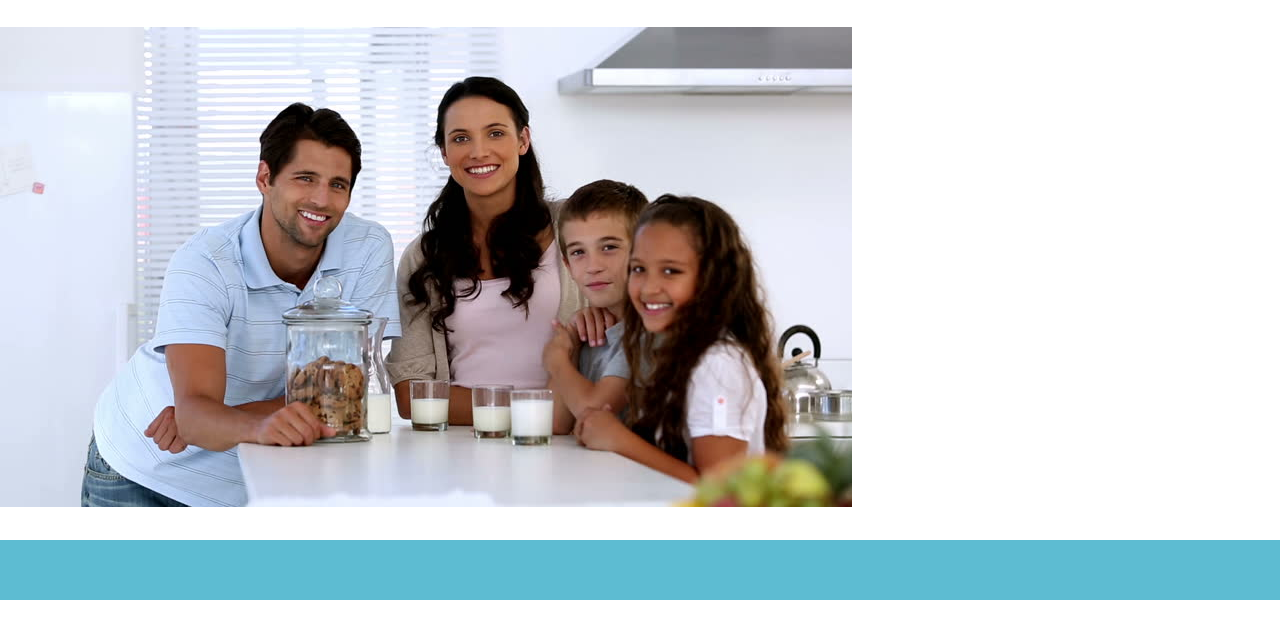
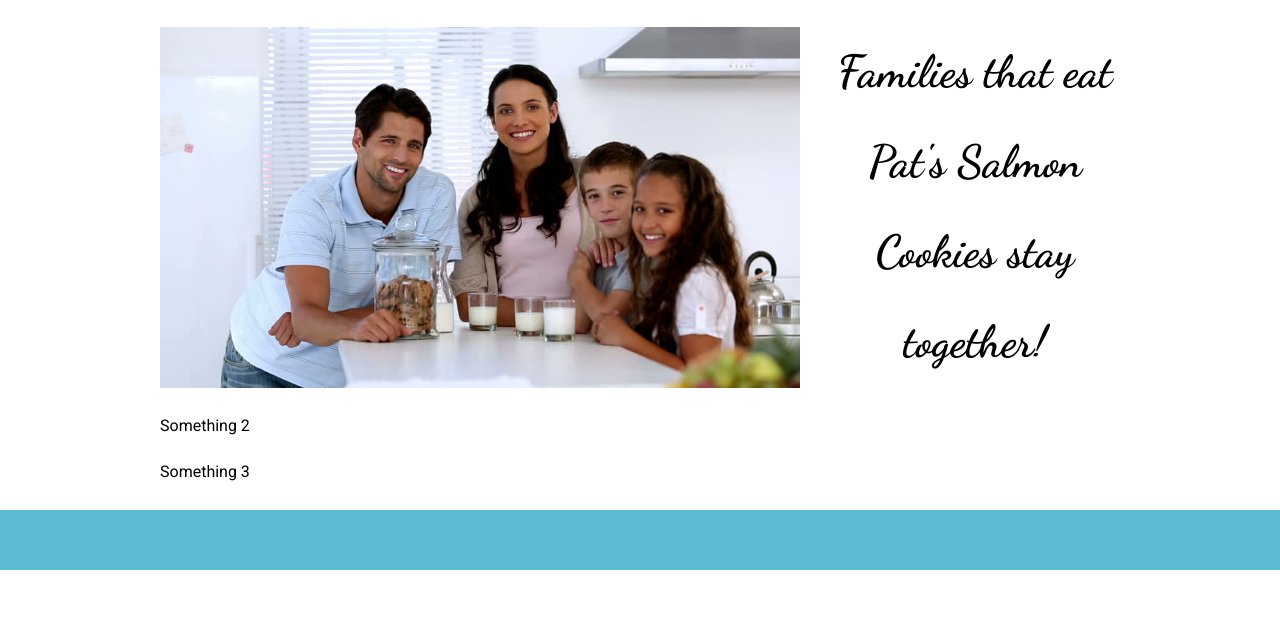
Before and after one commit to stephenchu530/Cookie_Stand, a plain HTML site: page index.html in a window 1280 px wide. Shown: the part 63-702 px from the top of the page. Drawn offline with Linux system fonts and the light colour scheme; a web font is replaced by a local one.

Commit message:
feat: added first section in main

```diff
--- a/css/style.css
+++ b/css/style.css
@@ -1,4 +1,4 @@
-@import url('https://fonts.googleapis.com/css?family=Dokdo|Roboto:400,500,700');
+@import url('https://fonts.googleapis.com/css?family=Dancing+Script:400,700|Dokdo|Roboto:400,500,700');
 
 body {
   font-family: 'Roboto', sans-serif;
@@ -64,7 +64,30 @@ nav ul li a, nav ul li a:link, nav ul li a:visited {
 }
 
 main {
+  overflow: auto;
+}
+
+main section {
+  margin: 0 auto 30px auto;
+  width: 960px;
+}
+
+main section:first-child {
+  height: 361px;
+}
+
+main section:first-child img {
+  width: 640px;
+  margin-right: 30px;
   margin-bottom: 30px;
+}
+
+main section:first-child h3 {
+  font-family: 'Dancing Script', cursive;
+  font-weight: 700;
+  font-size: 45px;
+  text-align: center;
+  line-height: 90px;
 }
 
 footer {
--- a/index.html
+++ b/index.html
@@ -17,7 +17,8 @@
 
     <!-- SCRIPT -->
     <script src="js/app.js" async defer></script>
-   </head>
+
+  </head>
 
   <!-- BODY -->
   <body>
@@ -47,9 +48,20 @@
     <!-- MAIN -->
     <main>
 
-      <!-- PAGE TITLE -->
+      <section>
+	<img src="img/family.jpg" alt="family" title="family" style="float:left"/>
+	<h3>Families that eat Pat's Salmon Cookies stay together!</h3>
 
-      <img src="img/family.jpg" alt="family" title="family"/>
+      </section>
+
+      <section>
+	Something 2
+      </section>
+
+      <section>
+	Something 3
+      </section>
+
     </main>
 
     <!-- FOOTER -->
```
